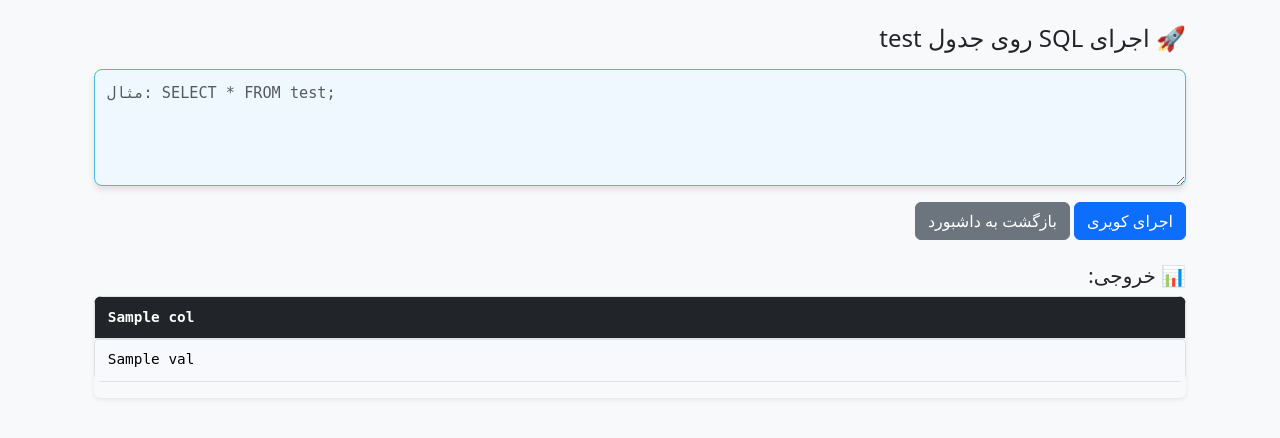
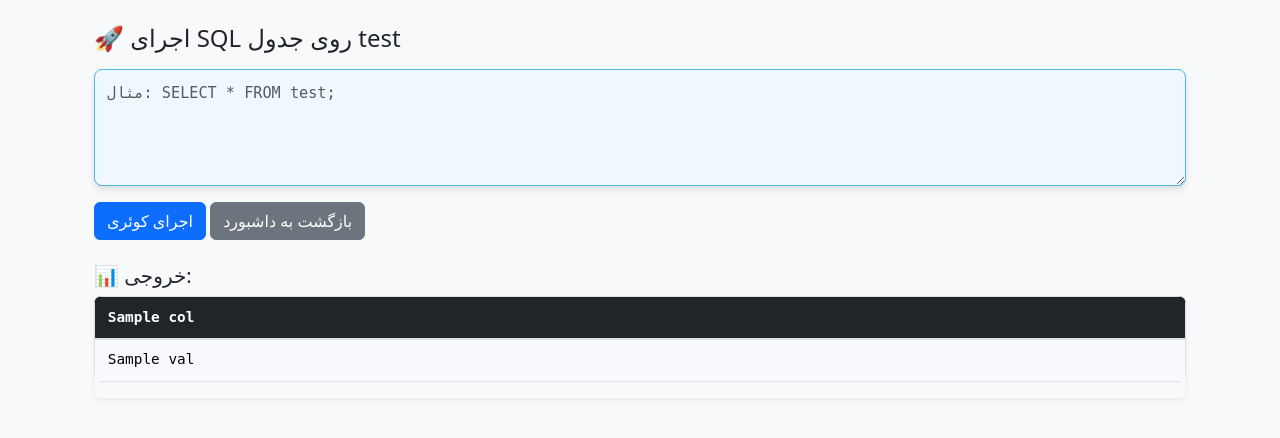
Before and after one commit to milad-ai/db_flask, a Flask app: template templates/test_sql_runner.html in a window 1280 px wide. Shown: the part 56-494 px from the top of the page. Run offline with Flask 3, Linux system fonts and the light colour scheme; the template is opened without the code that fills it: most values are stand-ins (such as "Sample title", 1, 10 or a date in 2020).

Commit message:
Update test_sql_runner.html

```diff
--- a/templates/test_sql_runner.html
+++ b/templates/test_sql_runner.html
@@ -1,25 +1,25 @@
 
 {% extends "base.html" %}
 {% block content %}
-<div class="container mt-4">
+<div class="container mt-4" style="direction: ltr;">
     <h4 class="mb-3">🚀 اجرای SQL روی جدول test</h4>
 
     <form method="POST">
         <div class="mb-3">
             <textarea name="query" class="form-control query-box" rows="4" placeholder="مثال: SELECT * FROM test;" required>{{ query or '' }}</textarea>
         </div>
-        <button type="submit" class="btn btn-primary">اجرای کویری</button>
+        <button type="submit" class="btn btn-primary">اجرای کوئری</button>
         <a href="{{ url_for('dashboard') }}" class="btn btn-secondary">بازگشت به داشبورد</a>
     </form>
 
     {% if output %}
     <h5 class="mt-4">📊 خروجی:</h5>
     <div class="table-responsive shadow-sm rounded">
-        <table class="table table-sm table-hover modern-table text-start">
+        <table class="table table-sm table-hover modern-table">
             <thead class="table-dark">
                 <tr>
                     {% for col in output.columns %}
-                    <th>{{ col }}</th>
+                    <th class="text-start">{{ col }}</th>
                     {% endfor %}
                 </tr>
             </thead>
@@ -27,7 +27,7 @@
                 {% for row in output.rows %}
                 <tr>
                     {% for val in row %}
-                    <td class="{% if val is number %}number-cell{% else %}text-cell{% endif %}">{{ val }}</td>
+                    <td class="text-start">{{ val }}</td>
                     {% endfor %}
                 </tr>
                 {% endfor %}
@@ -38,7 +38,6 @@
 </div>
 
 <style>
-/* باکس textarea جذاب */
 .query-box {
     direction: ltr;
     text-align: left;
@@ -56,32 +55,15 @@
     box-shadow: 0 0 8px rgba(33,112,147,0.4);
 }
 
-/* جدول مدرن و چپ چین */
 .modern-table th, .modern-table td {
     padding: 0.6rem 0.8rem;
     vertical-align: middle;
     border: 1px solid #dee2e6;
-    transition: background-color 0.2s;
     font-family: monospace;
     font-size: 0.9rem;
     text-align: left;
 }
 
-/* سلول‌های عددی */
-.number-cell {
-    background-color: #d0e7ff;
-    text-align: right;
-    font-weight: 500;
-    border-radius: 4px;
-}
-
-/* سلول‌های متنی */
-.text-cell {
-    background-color: #ffffff;
-    border-radius: 4px;
-}
-
-/* ردیف‌ها و هاور */
 .modern-table tbody tr:nth-of-type(odd) td {
     background-color: #f7f9fc;
 }
@@ -89,14 +71,12 @@
     background-color: #cce5ff;
 }
 
-/* اسکرول جدول */
 .table-responsive {
     max-height: 450px;
     overflow-y: auto;
     margin-top: 0.5rem;
 }
 
-/* سایه و گرد شدن برای کل جدول */
 .table-responsive table {
     border-collapse: separate;
     border-spacing: 0;
```
